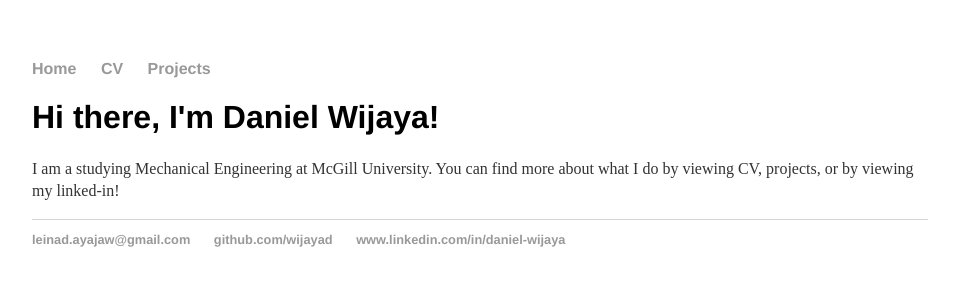
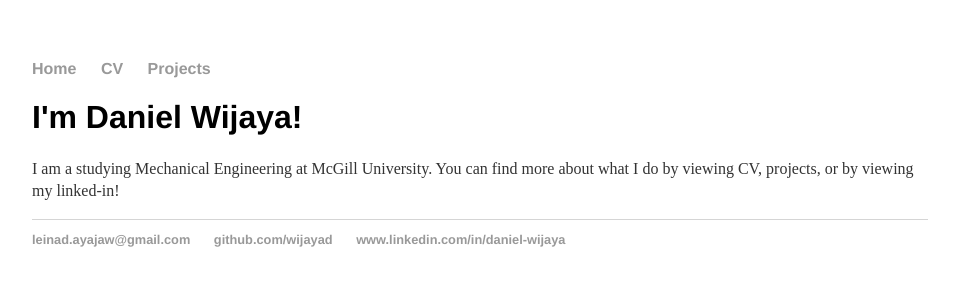
Before and after one commit to wijayad/wijayad.github.io, a Jekyll site: the page built from index.html, in a window 1280 px wide. Shown: the top 300 px of the page, without its empty margins (160-1119 px from the left). Built offline with Jekyll 4.4.1, drawn with Linux system fonts in a browser that asks for light colours; some of the changed lines change nothing that is shown.

Commit message:
Update index.html (#2)

```diff
--- a/index.html
+++ b/index.html
@@ -3,7 +3,6 @@ layout: default
 title: Daniel Wijaya
 ---
 <div class="blurb">
-	<h1>Hi there, I'm Daniel Wijaya!</h1>
+	<h1>I'm Daniel Wijaya!</h1>
 	<p>I am a studying Mechanical Engineering at McGill University. You can find more about what I do by viewing CV, projects, or by viewing my linked-in!</p>
-	<!-- <p>I'm best known as the horrible cop from <em>A Touch of Evil</em> Don't trust me. <a href="/about">Read more about my life...</a></p> -->
 </div><!-- /.blurb -->
```
